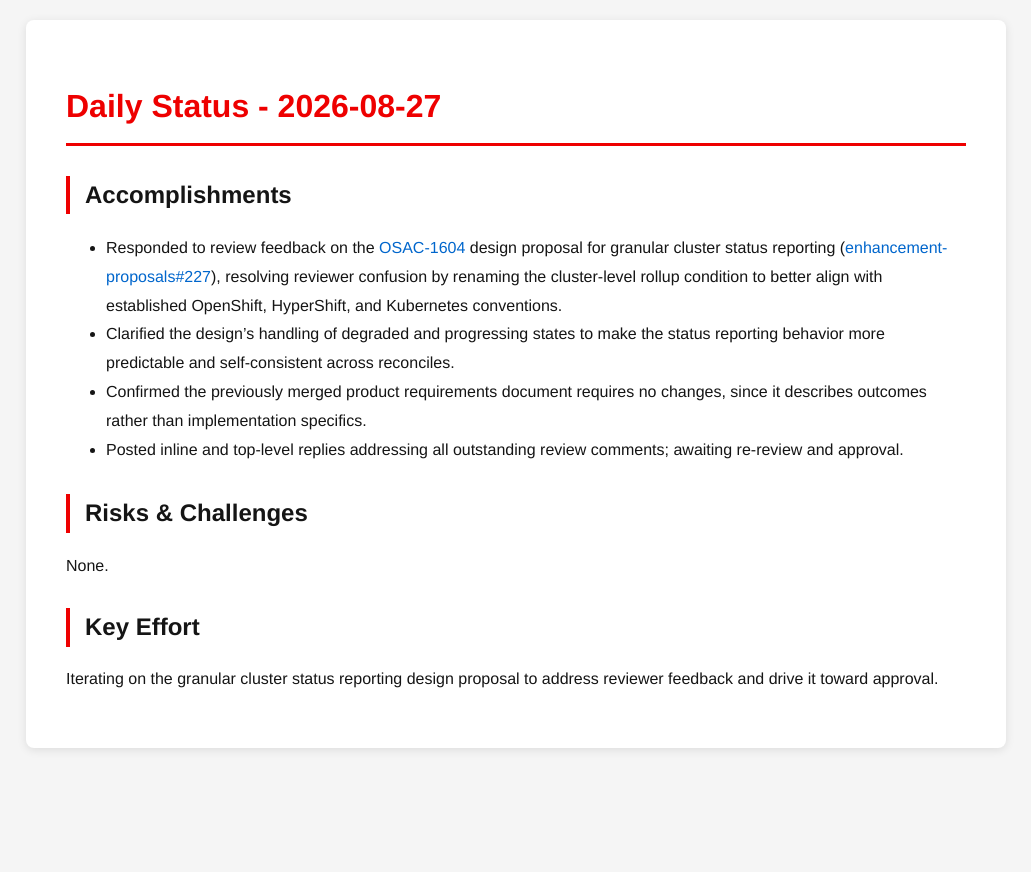
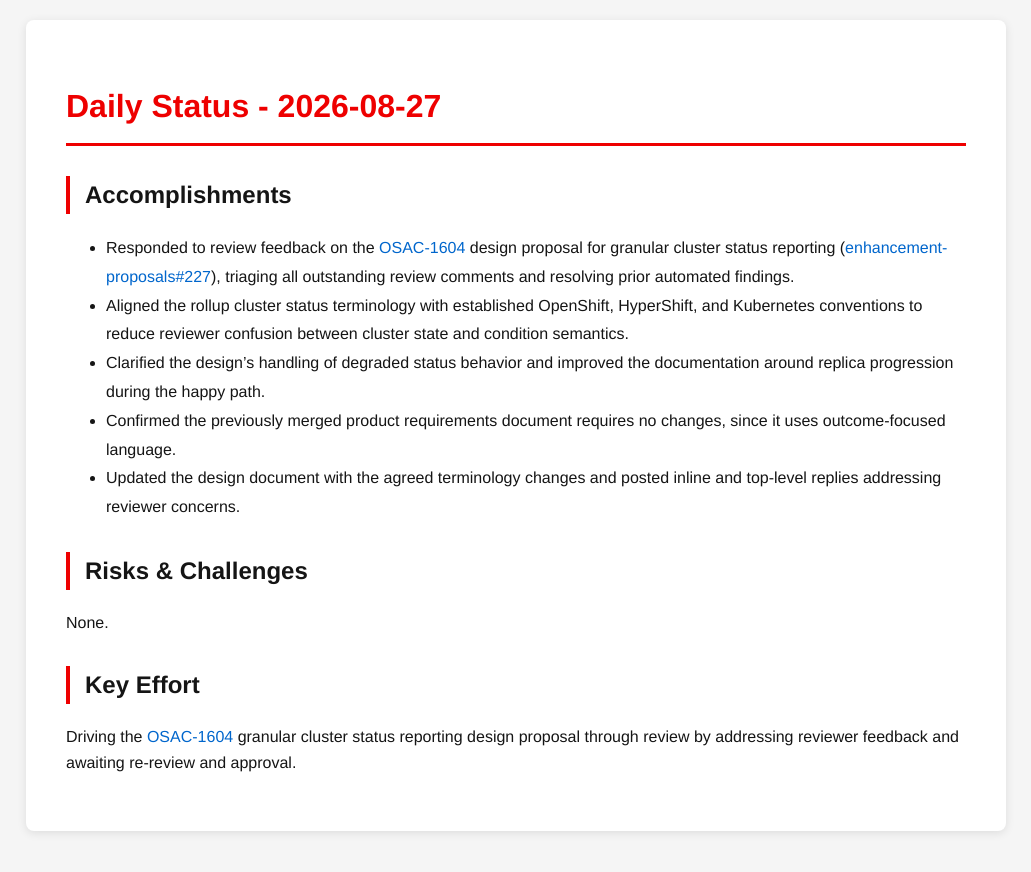
Before and after one commit to tzvatot/daily-status, a Jekyll site: the page built from 2026-08-27.md, in a window 1280 px wide. Shown: the top 872 px of the page, without its empty margins (124-1155 px from the left). Built offline with Jekyll 4.4.1, drawn with Linux system fonts in a browser that asks for light colours.

Commit message:
Daily status update - 2026-08-27

```diff
--- a/2026-08-27.md
+++ b/2026-08-27.md
@@ -7,13 +7,14 @@
 # Daily Status - 2026-08-27
 
 ## Accomplishments
-- Responded to review feedback on the [OSAC-1604](https://redhat.atlassian.net/browse/OSAC-1604) design proposal for granular cluster status reporting ([enhancement-proposals#227](https://github.com/osac-project/enhancement-proposals/pull/227)), resolving reviewer confusion by renaming the cluster-level rollup condition to better align with established OpenShift, HyperShift, and Kubernetes conventions.
-- Clarified the design's handling of degraded and progressing states to make the status reporting behavior more predictable and self-consistent across reconciles.
-- Confirmed the previously merged product requirements document requires no changes, since it describes outcomes rather than implementation specifics.
-- Posted inline and top-level replies addressing all outstanding review comments; awaiting re-review and approval.
+- Responded to review feedback on the [OSAC-1604](https://redhat.atlassian.net/browse/OSAC-1604) design proposal for granular cluster status reporting ([enhancement-proposals#227](https://github.com/osac-project/enhancement-proposals/pull/227)), triaging all outstanding review comments and resolving prior automated findings.
+- Aligned the rollup cluster status terminology with established OpenShift, HyperShift, and Kubernetes conventions to reduce reviewer confusion between cluster state and condition semantics.
+- Clarified the design's handling of degraded status behavior and improved the documentation around replica progression during the happy path.
+- Confirmed the previously merged product requirements document requires no changes, since it uses outcome-focused language.
+- Updated the design document with the agreed terminology changes and posted inline and top-level replies addressing reviewer concerns.
 
 ## Risks & Challenges
 None.
 
 ## Key Effort
-Iterating on the granular cluster status reporting design proposal to address reviewer feedback and drive it toward approval.
+Driving the [OSAC-1604](https://redhat.atlassian.net/browse/OSAC-1604) granular cluster status reporting design proposal through review by addressing reviewer feedback and awaiting re-review and approval.
```
